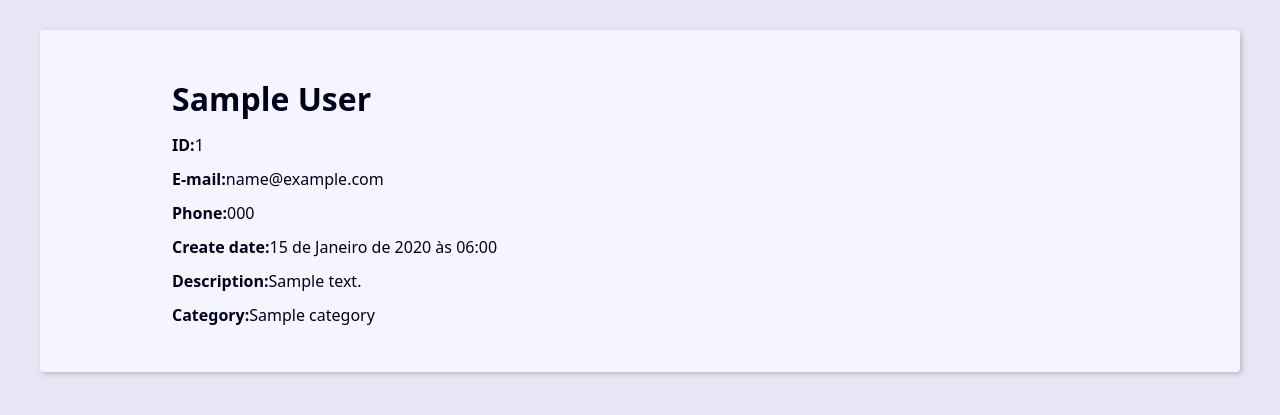
After one commit to georgealbano/agenda_django, a Django app: page /1/ in a window 1280 px wide. The commit adds this page. Shown: the top 415 px of the page. Run offline with Django 4.2, Linux system fonts and the light colour scheme; tables that the repository leaves empty hold one stand-in row (values such as "Sample post").

Commit message:
nova pagina para exibir contatos unicos

```diff
--- a/base_static/global/css/style.css
+++ b/base_static/global/css/style.css
@@ -1,4 +1,314 @@
-body{
-    background-color: blue;
+:root {
+    --spacing: 1.5rem;
+    --link-dark-color: rgb(0, 83, 134);
+    --link-light-color: rgb(156, 217, 255);
+    --clr-white: rgb(245, 245, 255);
+    --clr-black: rgb(0, 0, 30);
+    --clr-light-gray: rgb(230, 230, 245);
+    --clr-dark-shadow-5: rgba(0, 0, 10, 5%);
+    --clr-dark-shadow-10: rgba(0, 0, 10, 10%);
+    --clr-dark-shadow-20: rgba(0, 0, 10, 20%);
+    --clr-light-shadow-5: rgba(200, 200, 255, 5%);
+    --clr-light-shadow-10: rgba(200, 200, 255, 10%);
+    --clr-light-shadow-20: rgba(200, 200, 255, 20%);
+    --main-page-width: 120rem;
+    --table-min-width: 60rem;
+    --biggest-font-size: 5rem;
+    --bigger-font-size: 4rem;
+    --big-font-size: 3.2rem;
+    --medium-font-size: 2.4rem;
+    --small-font-size: 1.6rem;
+    --smaller-font-size: 1.4rem;
+    --smallest-font-size: 1.2rem;
+    --transition-fast: 300ms;
+    --transition-medium: 600ms;
+    --transition-slow: 1s;
+    --default-border-radius: 4px;
+  }
 
-}
+  *,
+  *::before,
+  *::after {
+    margin: 0;
+    padding: 0;
+    box-sizing: border-box;
+  }
+
+  html {
+    font-size: 62.5%;
+  }
+
+  body {
+    font-family: system-ui, -apple-system, BlinkMacSystemFont, 'Segoe UI', Roboto,
+      Oxygen, Ubuntu, Cantarell, 'Open Sans', 'Helvetica Neue', sans-serif;
+    line-height: 1.5;
+    font-size: var(--small-font-size);
+    color: var(--clr-black);
+    -webkit-font-smoothing: antialiased;
+    background: var(--clr-light-gray);
+  }
+
+  img,
+  svg {
+    display: block;
+    max-width: 100%;
+  }
+
+  .header {
+    background: var(--clr-black);
+    padding: var(--spacing);
+    box-shadow: 0 5px 10px 2px var(--clr-dark-shadow-20);
+    z-index: 1;
+    position: relative;
+  }
+
+  .header-heading {
+    font-size: var(--biggest-font-size);
+    text-align: center;
+  }
+
+  .header-link {
+    color: var(--link-light-color);
+    text-decoration: none;
+    transition: filter var(--transition-fast) ease-in-out;
+  }
+
+  .header-link:hover {
+    filter: brightness(70%);
+  }
+
+  .menu {
+    margin: var(--spacing);
+  }
+
+  .menu-list {
+    list-style: none;
+    display: flex;
+    justify-content: center;
+    flex-flow: row wrap;
+  }
+
+  .menu-link {
+    display: block;
+    padding: var(--spacing);
+    color: var(--link-light-color);
+    text-decoration: none;
+    transition: background-color var(--transition-fast) ease-in-out;
+    border-radius: var(--default-border-radius);
+  }
+
+  .menu-link:hover {
+    background: var(--clr-light-shadow-10);
+  }
+
+  .content {
+    max-width: var(--main-page-width);
+    margin: calc(var(--spacing) * 2) auto;
+    padding: var(--spacing);
+    background: var(--clr-white);
+    box-shadow: 2px 2px 5px var(--clr-dark-shadow-20);
+    border-radius: var(--default-border-radius);
+  }
+
+  .responsive-table {
+    width: 100%;
+    overflow-x: auto;
+  }
+
+  .contacts-table {
+    width: 100%;
+    min-width: var(--table-min-width);
+    border-collapse: collapse;
+  }
+
+  .table-caption {
+    font-size: var(--medium-font-size);
+    font-weight: bold;
+    padding: var(--spacing);
+  }
+
+  .table-row {
+    text-align: left;
+    text-overflow: ellipsis;
+    transition: background-color var(--transition-fast) ease-in-out;
+  }
+
+  .table-row:nth-of-type(2n) {
+    background: var(--clr-dark-shadow-5);
+  }
+
+  .table-row:not(.table-row-header):hover {
+    background: var(--clr-dark-shadow-10);
+  }
+
+  .table-row-header {
+    background: var(--clr-light-gray);
+    color: var(--clr-black);
+  }
+
+  .table-cel,
+  .table-header {
+    padding: var(--spacing);
+  }
+
+  .table-link {
+    color: var(--link-dark-color);
+    transition: color var(--transition-fast) ease-in-out;
+    text-decoration: none;
+  }
+
+  .table-link:hover {
+    color: var(--clr-black);
+  }
+
+  @media (min-width: 600px) {
+    .single-contact {
+      max-width: 80%;
+      margin: calc(var(--spacing) * 2) auto;
+    }
+  }
+
+  .single-contact h1 {
+    margin: 1rem 0;
+  }
+
+  .single-contact p {
+    margin: 1rem 0;
+  }
+
+  .pagination {
+    margin-top: var(--spacing);
+    display: flex;
+    justify-content: center;
+    padding: calc(var(--spacing) * 0.8);
+    font-size: var(--small-font-size);
+  }
+
+  .pagination .step-links {
+    display: flex;
+    gap: calc(var(--spacing) * 0.8);
+  }
+
+  .pagination .step-links a {
+    color: var(--link-dark-color);
+    transition: color var(--transition-fast) ease-in-out;
+    text-decoration: none;
+    display: block;
+  }
+
+  .search {
+    display: flex;
+    justify-content: center;
+  }
+
+  .search-input {
+    font-size: var(--medium-font-size);
+    padding: 1rem 2rem;
+    width: 100%;
+    max-width: 32rem;
+    border-radius: var(--default-border-radius);
+    border: 1px solid var(--link-light-color);
+  }
+
+  .search-input:focus {
+    box-shadow: 0 0 15px var(--link-light-color);
+  }
+
+  .message {
+    max-width: 600px;
+    margin: var(--spacing) auto;
+    margin-top: calc(var(--spacing) * 2);
+    padding: var(--spacing);
+    text-align: center;
+    border-radius: var(--default-border-radius);
+    font-size: var(--smaller-font-size);
+  }
+
+  .message.success {
+    background: rgba(0, 255, 0, 0.3);
+    border: 1px solid rgba(0, 255, 0, 90%);
+  }
+
+  .message.error {
+    background: rgba(255, 0, 0, 0.3);
+    border: 1px solid rgba(255, 0, 0, 90%);
+  }
+
+  .message.warning {
+    background: rgba(255, 255, 0, 0.3);
+    border: 1px solid rgba(255, 255, 0, 90%);
+  }
+
+  .form-wrapper {
+    max-width: 60rem;
+    margin: var(--spacing) auto;
+  }
+
+  .form-content {
+    margin: var(--spacing) 0;
+  }
+
+  .form-group {
+    display: flex;
+    flex-direction: column;
+    padding-bottom: var(--spacing);
+  }
+  .errorlist {
+    list-style: none;
+    font-size: var(--smaller-font-size);
+    color: tomato;
+  }
+  .errorlist.nonfield {
+    color: inherit;
+  }
+
+  .form-group p {
+    margin: 1em 0;
+  }
+
+  .form-group .help-text,
+  .form-group .help-text ~ ul {
+    margin: 0;
+    font-size: var(--smallest-font-size);
+    list-style: none;
+  }
+
+  .form-group input,
+  .form-group textarea,
+  .form-group select {
+    padding: 1rem;
+    border-radius: var(--default-border-radius);
+    border: 1px solid var(--link-dark-color);
+  }
+
+  .form-group input:focus,
+  .form-group textarea:focus,
+  .form-group select:focus {
+    outline: none;
+    box-shadow: 0 0 5px var(--link-dark-color);
+  }
+
+  .form-group label {
+    font-size: var(--smaller-font-size);
+  }
+
+  .btn {
+    background-color: var(--link-dark-color);
+    color: var(--clr-white);
+    font-weight: bold;
+    border: none;
+    padding: 1rem 2rem;
+    border-radius: var(--default-border-radius);
+    cursor: pointer;
+    transition: filter var(--transition-fast) ease-in-out;
+  }
+
+  .btn:hover {
+    filter: brightness(90%);
+  }
+
+  .btn:focus,
+  .btn:active {
+    filter: brightness(80%);
+    box-shadow: 0 0 5px var(--link-dark-color);
+  }
--- a/base_templates/global/base.html
+++ b/base_templates/global/base.html
@@ -1,12 +1,15 @@
-{% load  static  %}<!DOCTYPE html>
+{% load static %}<!DOCTYPE html>
 <html lang="en">
 <head>
-    <meta charset="UTF-8">
-    <meta name="viewport" content="width=device-width, initial-scale=1.0">
-    <title>Document</title>
-    <link rel="stylesheet" href="{% static 'global/css/style.css' %}">
+  <meta charset="UTF-8">
+  <meta http-equiv="X-UA-Compatible" content="IE=edge">
+  <meta name="viewport" content="width=device-width, initial-scale=1.0">
+  <title>Document</title>
+  <link rel="stylesheet" href="{% static 'global/css/style.css' %}">
 </head>
 <body>
-    <h1>Teste 123</h1>
+  <main class="content">
+    {% block content %}{% endblock content %}
+  </main>
 </body>
 </html>
--- a/contact/admin.py
+++ b/contact/admin.py
@@ -13,13 +13,14 @@ from contact import models
 
 @admin.register(models.Contact)
 class ContactAdmin(admin.ModelAdmin):
-    list_display = 'id', 'first_name', 'last_name', 'phone',
+    list_display = 'id', 'first_name', 'last_name', 'phone', 'show'
     ordering = '-id',
     # list_filter = 'created_date',
     search_fields = 'id', 'first_name', 'last_name',
     list_max_show_all = 100
     list_per_page = 10
     list_display_link = 'phone', 'first_name', 'last_name'
+    list_editable = 'phone', 'show'
 
 
 @admin.register(models.Category)
--- a/contact/models.py
+++ b/contact/models.py
@@ -30,7 +30,7 @@ class Contact(models.Model):
     email = models.EmailField(max_length=254, blank=True)
     created_date = models.DateTimeField(default=timezone.now)
     # campo descrição do cadastro
-    descripition = models.TextField(blank=True)
+    description = models.TextField(blank=True)
     # exibe o registro
     show = models.BooleanField(default=True)
     # usuario pode inserir uma imagem
--- /dev/null
+++ b/contact/templates/contact/contact.html
@@ -0,0 +1,15 @@
+{% extends "global/base.html" %}
+
+{% block content %}
+   <div class="single-contact">
+        <h1 class="single-contact-name">
+            {{contact.first_name}} {{contact.last_name}}
+        </h1>
+        <p><b>ID:</b>{{contact.id}}</p>
+        <p><b>E-mail:</b>{{contact.email}}</p>
+        <p><b>Phone:</b>{{contact.phone}}</p>
+        <p><b>Create date:</b>{{contact.created_date}}</p>
+        <p><b>Description:</b>{{contact.description}}</p>
+        <p><b>Category:</b>{{contact.category.name}}</p>
+   </div>
+{% endblock content %}
--- a/contact/urls.py
+++ b/contact/urls.py
@@ -2,8 +2,10 @@
 from django.urls import path
 from contact import views
 
+
 app_name = 'contact'
 
 urlpatterns = [
-    path('', views.index, name='index')
+    path('<int:contact_id>/', views.contact, name='contact'),
+    path('', views.index, name='index'),
 ]
--- /dev/null
+++ b/contact/views/__init__.py
@@ -0,0 +1,3 @@
+# flake8: noqa
+# type: ignore
+from .contact_views import *
--- /dev/null
+++ b/contact/views/contact_views.py
@@ -0,0 +1,33 @@
+from django.shortcuts import render, get_object_or_404
+
+from contact.models import Contact
+
+
+def index(request):
+    contacts = Contact.objects\
+        .filter(show=True)\
+        .order_by('-id')[0:10]
+    context = {
+        'contacts': contacts,
+    }
+
+    return render(
+        request,
+        'contact/index.html',
+        context
+    )
+
+
+def contact(request, contact_id):
+    # single_contact = Contact.objects.filter(pk=contact_id).first()
+    single_contact = get_object_or_404(
+        Contact.objects, pk=contact_id, show=True)
+    context = {
+        'contact': single_contact,
+    }
+
+    return render(
+        request,
+        'contact/contact.html',
+        context
+    )
```
Also changed, not shown: contact/templates/contact/index.html (+46 -1 lines), contact/views.py (deleted, +0 -10 lines), django_agenda/create_contact.py (added, +59 -0 lines), contact/migrations/0005_alter_category_options_and_more.py (added), 1 other file.
